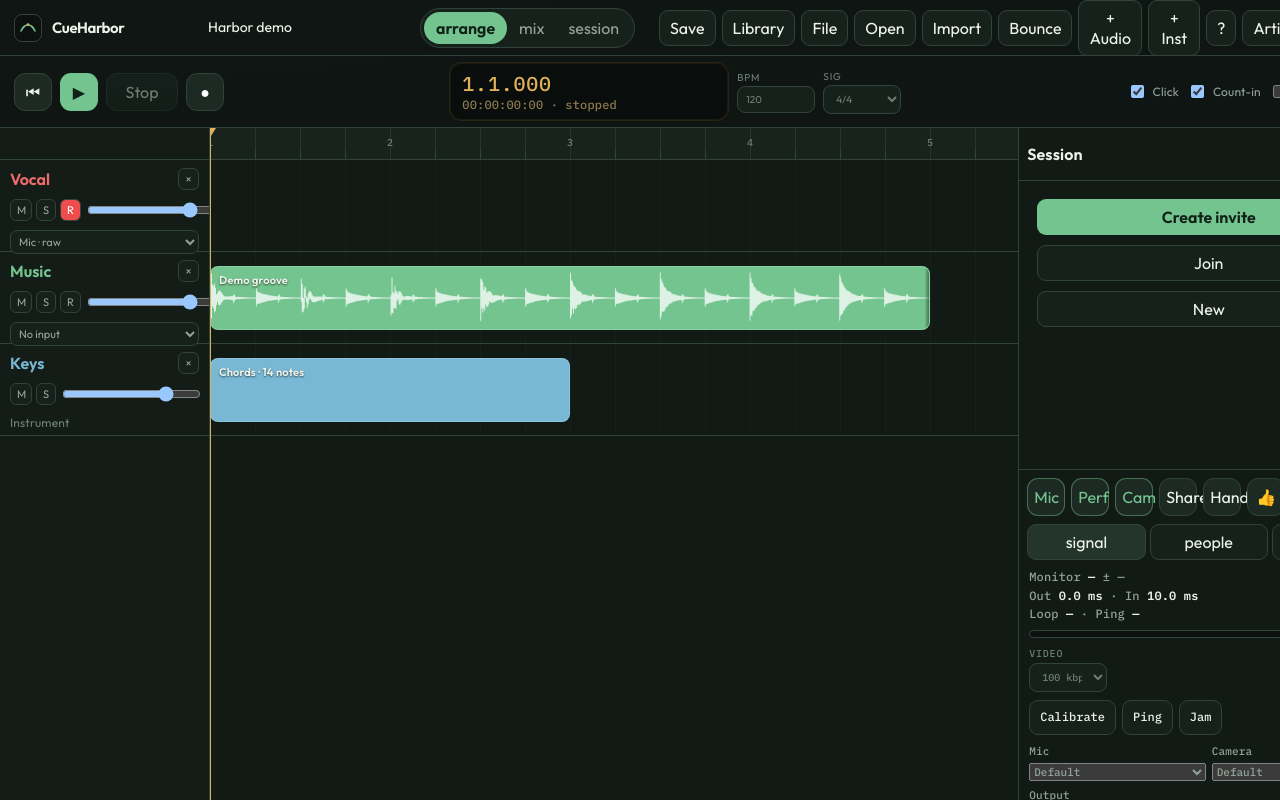
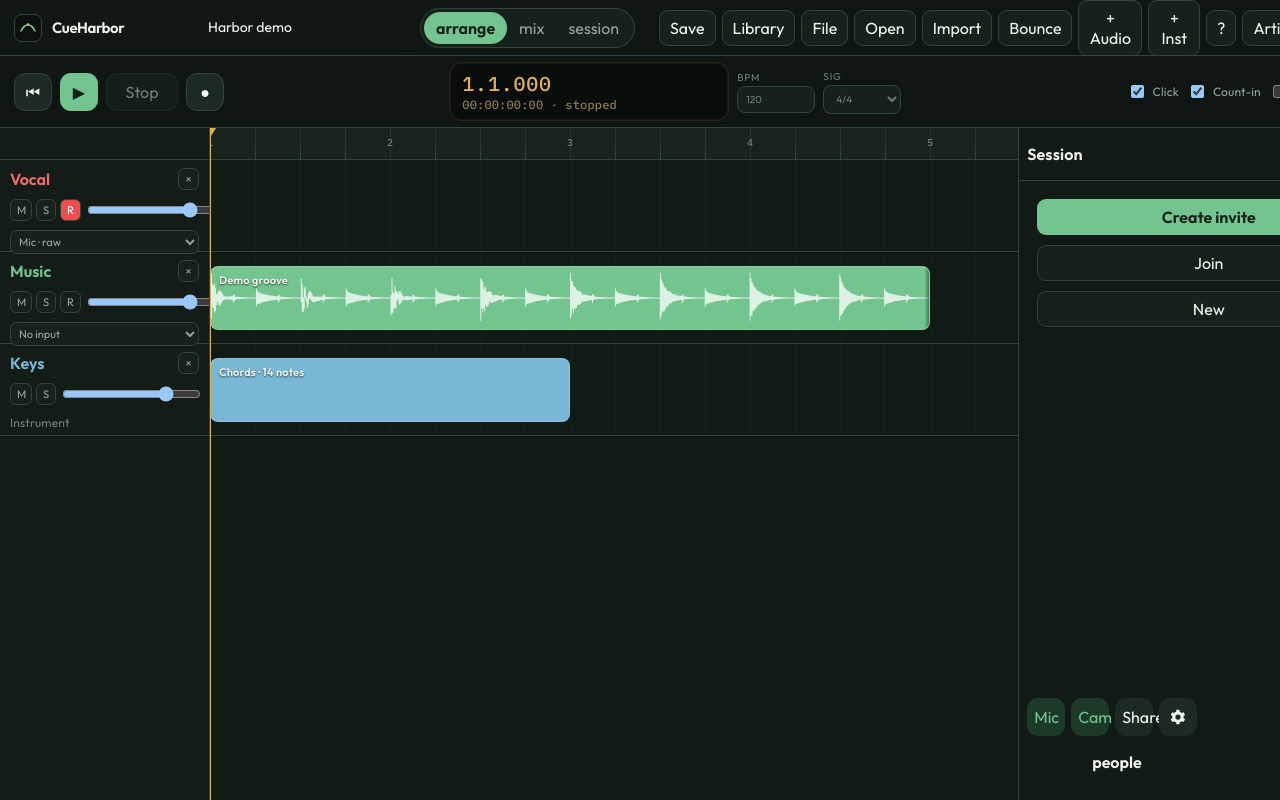
Before and after one commit to johnathansiler/Studio, a React (Vite) app: page / in a window 1280 px wide. Built offline with nearby package versions, Linux system fonts and the light colour scheme.

Commit message:
Simplify the in-session controls to one row and a settings sheet.
Mic, camera, share, and a settings gear stay on the row. Stats, devices, and the cue send move into the sheet, and the signal tab is gone.

Co-authored-by: johnathansiler <johnathansiler@users.noreply.github.com>

```diff
--- a/src/styles.css
+++ b/src/styles.css
@@ -228,8 +228,20 @@ button:disabled { opacity: 0.45; cursor: not-allowed; }
 .placeholder { position: absolute; inset: 0; display: grid; place-items: center; color: var(--faint); background: #070b09; }
 
 .side-tabs { display: flex; gap: 4px; padding: 0 8px; }
-.side-tabs button { flex: 1; }
-.side-tabs button.active { background: var(--panel-3); color: var(--text); }
+.side-tabs button { flex: 1; border-color: transparent; background: transparent; }
+.side-tabs button.active { background: transparent; color: var(--text); font-weight: 640; }
+.settings-sheet { display: flex; flex-direction: column; gap: 8px; padding: 4px 10px 8px; }
+.settings-stats { color: var(--muted); font-family: var(--mono); font-size: 11px; line-height: 1.4; white-space: nowrap; }
+.settings-actions { display: flex; flex-wrap: wrap; gap: 6px; }
+.settings-sheet .text-btn { border-color: transparent; background: var(--panel-2); }
+.settings-sheet .text-btn.primary { background: var(--accent); color: var(--accent-ink); }
+.settings-sheet .text-btn.warn { background: transparent; }
+.settings-sheet select { width: 100%; appearance: none; background: transparent; border: 0; border-bottom: 1px solid var(--line); border-radius: 0; padding: 6px 0; }
+.settings-delay { display: flex; align-items: center; gap: 8px; color: var(--muted); font-size: 13px; }
+.settings-delay input { width: 72px; background: transparent; border: 0; border-bottom: 1px solid var(--line); border-radius: 0; padding: 4px 0; }
+.dock .call-controls { border-top: 0; }
+.dock .call-controls .t-btn { border-color: transparent; background: var(--panel-2); }
+.dock .call-controls .t-btn.on { color: var(--accent); background: var(--accent-dim); }
 .panel { padding: 8px 10px 12px; overflow: auto; max-height: 240px; }
 .shell.artist .panel { max-height: 260px; }
 .person, .chat-line { display: flex; justify-content: space-between; gap: 8px; padding: 6px 0; border-bottom: 1px solid rgba(255,255,255,0.04); font-size: 13px; }
--- a/src/ui/VideoDock.tsx
+++ b/src/ui/VideoDock.tsx
@@ -3,7 +3,6 @@ import { createRoot, type Root } from 'react-dom/client'
 import type { AudioEngine } from '../audio/engine'
 import type { Participant, SessionClient } from '../remote/session'
 import { mediaStatus } from '../model/media'
-import { VIDEO_BITRATES } from '../model/codecs'
 import { ms } from './format'
 
 export function VideoDock({
@@ -22,7 +21,8 @@ export function VideoDock({
   onNewSession: () => void
 }) {
   const state = session.state
-  const [tab, setTab] = useState<'people' | 'chat' | 'signal'>('signal')
+  const [tab, setTab] = useState<'people' | 'chat'>('people')
+  const [settingsOpen, setSettingsOpen] = useState(false)
   const [draft, setDraft] = useState('')
   const [copied, setCopied] = useState(false)
   const [levels, setLevels] = useState({ input: 0, talk: 0 })
@@ -257,71 +257,31 @@ export function VideoDock({
         <button className={`t-btn ${state.talkOn ? 'on' : ''}`} onClick={() => void session.setTalk(!state.talkOn)} title="Talkback" aria-label={state.talkOn ? 'Mic' : 'Mic off'}>
           Mic
         </button>
-        <button className={`t-btn ${state.musicOn ? 'on' : ''}`} onClick={() => void session.setMusic(!state.musicOn)} title="Performance or cue send">
-          {state.role === 'host' ? 'Cue' : 'Perf'}
-        </button>
         <button className={`t-btn ${state.camOn ? 'on' : ''}`} onClick={() => void session.setCam(!state.camOn)}>
           Cam
         </button>
         <button className={`t-btn ${state.screenOn ? 'on' : ''}`} onClick={() => void session.setScreen(!state.screenOn)}>
           Share
         </button>
-        <button className={`t-btn ${state.hand ? 'on' : ''}`} onClick={() => session.setHand(!state.hand)}>
-          Hand
+        <button
+          type="button"
+          className={`t-btn ${settingsOpen ? 'on' : ''}`}
+          aria-label="Settings"
+          aria-expanded={settingsOpen}
+          onClick={() => setSettingsOpen((open) => !open)}
+        >
+          <GearIcon />
         </button>
-        {['👍', '🎧', '🔥'].map((emoji) => (
-          <button key={emoji} className="t-btn" onClick={() => session.react(emoji)}>
-            {emoji}
+      </div>
+      {settingsOpen && (
+        <div className="settings-sheet">
+          <div className="settings-stats" title={one?.source || 'not measured'}>
+            Mon {one ? ms(one.ms, 0) : '—'} · Out {plainMs(engine.outputLatencyMs)} · In {plainMs(engine.inputLatencyMs)} · Loop {plainMs(state.loopbackMs)} · Ping {plainMs(state.audioPingMs)}
+          </div>
+          <div className="settings-actions">
+            <button className={`text-btn ${state.musicOn ? 'primary' : ''}`} onClick={() => void session.setMusic(!state.musicOn)} aria-label="Performance or cue send">
+              {state.role === 'host' ? 'Cue' : 'Perf'}
             </button>
-        ))}
-        {state.code && (
-          <button className="text-btn warn" onClick={() => session.leave()}>
-            Leave
-          </button>
-        )}
-      </div>
-      <div>
-        <div className="side-tabs">
-          {(['signal', 'people', 'chat'] as const).map((item) => (
-            <button key={item} className={`text-btn ${tab === item ? 'active' : ''}`} onClick={() => setTab(item)}>
-              {item}
-            </button>
-          ))}
-        </div>
-        {tab === 'signal' && (
-          <div className="panel stats">
-            <div title={one?.source || 'not measured'}>
-              Monitor <b>{one ? ms(one.ms) : '—'}</b> ± {one ? ms(one.uncertaintyMs) : '—'}
-            </div>
-            <div>
-              Out <b>{ms(engine.outputLatencyMs, 1)}</b> · In <b>{ms(engine.inputLatencyMs, 1)}</b>
-            </div>
-            <div>
-              Loop <b>{ms(state.loopbackMs, 1)}</b> · Ping <b>{ms(state.audioPingMs, 1)}</b>
-            </div>
-            {!simple && (
-              <div className="meter" style={{ height: 8, width: '100%', margin: '6px 0' }}>
-                <b style={{ width: `${Math.min(100, levels.input * 320)}%`, height: '100%' }} />
-              </div>
-            )}
-            <label className="field" style={{ marginTop: 8 }}>
-              Video
-              <select value={state.videoBitrate} onChange={(event) => session.setVideoBitrate(Number(event.target.value))}>
-                {VIDEO_BITRATES.map((bitrate) => (
-                  <option key={bitrate} value={bitrate}>
-                    {bitrate / 1000} kbps
-                  </option>
-                ))}
-              </select>
-            </label>
-            {Object.entries(state.latency).map(([id, latency]) => (
-              <div key={id}>
-                {state.participants.find((person) => person.id === id)?.name}: RTT {ms(latency.rttMs)} · jitter {ms(latency.jitterMs, 1)} · loss{' '}
-                {latency.packetLossPct == null ? '—' : `${latency.packetLossPct.toFixed(1)}%`} · buffer {ms(latency.jitterBufferMs, 1)} · clock{' '}
-                {ms(latency.clockRttMs, 1)}
-              </div>
-            ))}
-            <div className="row" style={{ display: 'flex', gap: 6, marginTop: 8, flexWrap: 'wrap' }}>
             <button className="text-btn" aria-label="Calibrate I/O" onClick={() => void session.calibrate()}>
               Calibrate
             </button>
@@ -331,22 +291,30 @@ export function VideoDock({
             <button className={`text-btn ${state.jamEnabled ? 'primary' : ''}`} aria-label="Jam mode" onClick={() => session.setJam(!state.jamEnabled)}>
               Jam
             </button>
+            {state.code && (
+              <button className="text-btn warn" onClick={() => session.leave()}>
+                Leave
+              </button>
+            )}
           </div>
           {state.jamEnabled && (
-              <label className="field" style={{ marginTop: 8 }}>
+            <label className="settings-delay">
               Delay
               <input type="number" value={state.jamDelayMs} onChange={(event) => session.setJam(true, Number(event.target.value))} />
             </label>
           )}
           <DevicePick session={session} />
           {state.takeProgress != null && <div>Take {Math.round(state.takeProgress * 100)}%</div>}
-            {state.log.slice(-3).map((line, index) => (
-              <div key={index} className="hint">
-                {line}
         </div>
+      )}
+      <div>
+        <div className="side-tabs">
+          {(['people', 'chat'] as const).map((item) => (
+            <button key={item} className={`text-btn ${tab === item ? 'active' : ''}`} onClick={() => setTab(item)}>
+              {item}
+            </button>
           ))}
         </div>
-        )}
         {tab === 'people' && (
           <div className="panel">
             {waiting.length > 0 && (
@@ -545,6 +513,22 @@ function PersonRow({ person, session }: { person: Participant; session: SessionC
   )
 }
 
+function plainMs(value: number | null | undefined) {
+  if (value == null || Number.isNaN(value)) return '—'
+  return String(Math.round(value))
+}
+
+function GearIcon() {
+  return (
+    <svg width="18" height="18" viewBox="0 0 24 24" aria-hidden="true">
+      <path
+        fill="currentColor"
+        d="M19.4 13.5a7.6 7.6 0 0 0 .1-1.5 7.6 7.6 0 0 0-.1-1.5l2-1.6-2-3.4-2.5 1a7.4 7.4 0 0 0-2.6-1.5l-.4-2.6h-4l-.4 2.6a7.4 7.4 0 0 0-2.6 1.5l-2.5-1-2 3.4 2 1.6a7.6 7.6 0 0 0-.1 1.5 7.6 7.6 0 0 0 .1 1.5l-2 1.6 2 3.4 2.5-1a7.4 7.4 0 0 0 2.6 1.5l.4 2.6h4l.4-2.6a7.4 7.4 0 0 0 2.6-1.5l2.5 1 2-3.4-2-1.6zM12 15.5A3.5 3.5 0 1 1 12 8.5a3.5 3.5 0 0 1 0 7z"
+      />
+    </svg>
+  )
+}
+
 function DevicePick({ session }: { session: SessionClient }) {
   const mics = session.state.devices.filter((device) => device.kind === 'audioinput')
   const cams = session.state.devices.filter((device) => device.kind === 'videoinput')
```
Lines whose indentation alone changed are shown as unchanged.
